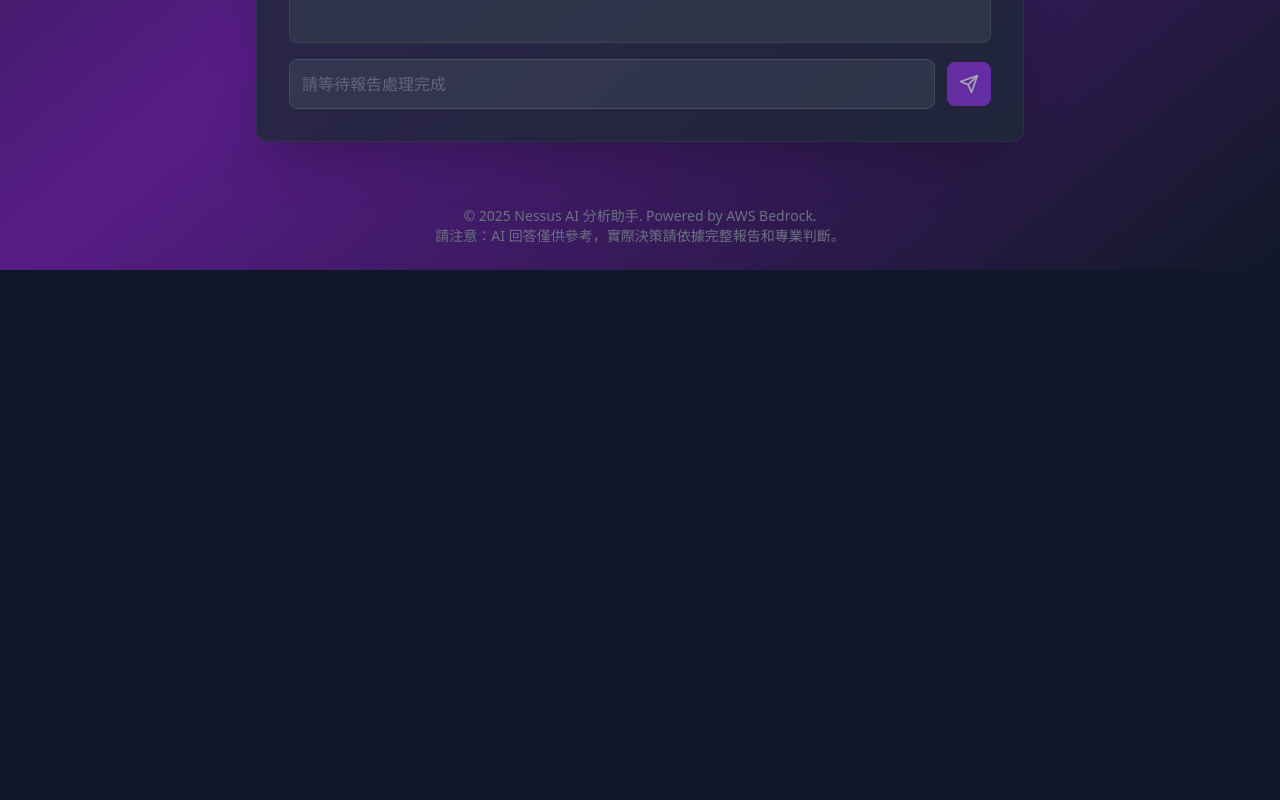
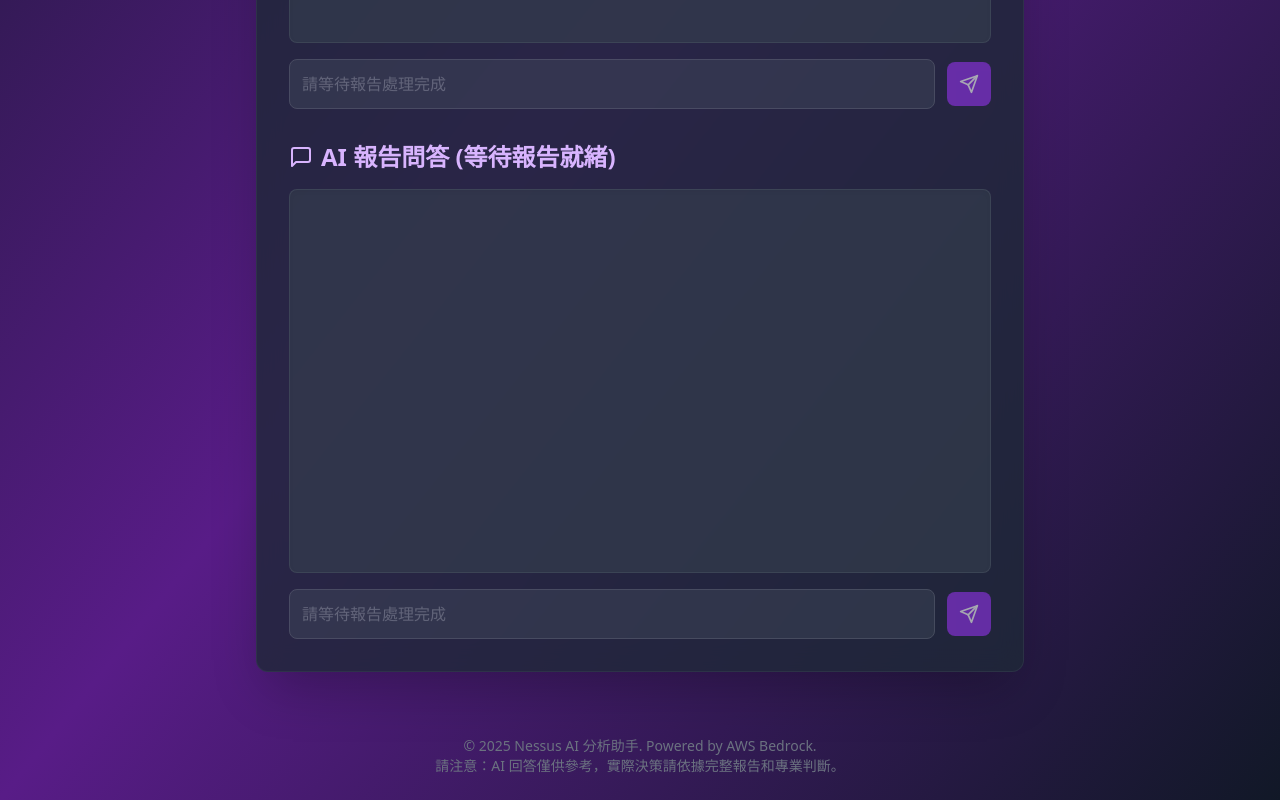
Before and after one commit to wisdoman951/larryjzhangVite, a React (Vite) app: page /nessus-ai in a window 1280 px wide. Shown: the part 798-1598 px from the top of the page. Before the commit the page ends 1068 px from the top, so only its background shows below. Built offline with nearby package versions, Linux system fonts and the light colour scheme.

Commit message:
更新輔助查詢

```diff
--- a/src/components/NessusAIPage.jsx
+++ b/src/components/NessusAIPage.jsx
@@ -353,41 +353,50 @@ const NessusAIPage = () => {
     }, pollIntervalMs);
   };
 
-  const sendChatMessage = async () => {
-    if (!chatInput.trim() || !reportReady || isChatProcessing) return;
-    const newUserMessage = { id: Date.now(), text: chatInput, sender: 'user' };
+  // 修改 sendChatMessage 以接受一個可選的 query 參數
+  const sendChatMessage = async (predefinedQuery = null) => {
+    const queryToSend = predefinedQuery || chatInput.trim();
+    if (!queryToSend || !reportReady || isChatProcessing) {
+        if (!predefinedQuery && !chatInput.trim()) logger.warn("sendChatMessage: 輸入為空。");
+        return;
+    }
+
+    const newUserMessage = { id: Date.now(), text: queryToSend, sender: 'user' };
     setChatMessages(prev => [...prev, newUserMessage]);
-    const currentQuery = chatInput; setChatInput('');
+
+    if (!predefinedQuery) { // 如果不是預定義查詢，才清空輸入框
+        setChatInput('');
+    }
     setIsChatProcessing(true); setChatError('');
-    setCurrentChartData(null); // 清除上一個聊天可能產生的圖表
+    setCurrentChartData(null);
 
     try {
       const chatApiResponse = await fetch(CHAT_API, {
         method: 'POST', headers: { 'Content-Type': 'application/json' },
         body: JSON.stringify({
-            query: currentQuery,
+            query: queryToSend,
             s3Bucket: reportS3BucketForChat,
             s3Key: reportS3KeyForChat,
-            jobId: currentJobIdRef.current // 使用 ref 獲取最新的 jobId
+            jobId: currentJobIdRef.current
         }),
       });
       if (!chatApiResponse.ok) {
         const errorData = await chatApiResponse.json().catch(()=>({error: "AI服務回應非JSON"}));
         throw new Error(errorData.error || 'AI 服務回應錯誤。');
       }
-      const data = await chatApiResponse.json(); // 期望 data 包含 { answer: "...", chartData: { ... } }
+      const data = await chatApiResponse.json();
 
       const aiMessage = {
         id: Date.now() + 1,
         text: data.answer || "AI 未提供有效回答。",
         sender: 'ai',
-        chartData: data.chartData || null // 將圖表數據附加到 AI 訊息上
+        chartData: data.chartData || null
       };
       setChatMessages(prev => [...prev, aiMessage]);
 
       if (data.chartData) {
         logger.info("收到圖表數據:", data.chartData);
-        setCurrentChartData(data.chartData); // 設定圖表數據以供渲染
+        setCurrentChartData(data.chartData);
       }
 
     } catch (error) {
@@ -404,7 +413,16 @@ const NessusAIPage = () => {
     return base;
   };
   const PIE_CHART_COLORS = ['#FF6384', '#36A2EB', '#FFCE56', '#4BC0C0', '#9966FF', '#FF9F40'];
-
+	// 建議的圖表查詢列表
+  const suggestedChartQueries = [
+    {
+      label: "顯示弱點風險等級分佈圖",
+      query: "請生成弱點風險等級分佈圖",
+      icon: <BarChart2 size={18} className="mr-2" />
+    },
+    // 您可以在此處添加更多建議查詢，例如：
+    // { label: "顯示前五大弱點 Plugin ID", query: "列出前五個最常見的 Plugin ID 及其風險等級和數量", icon: <FileText size={18} className="mr-2" /> },
+  ];
   return ( /* ... (JSX 結構與之前版本基本相同) ... */
     <div className="min-h-screen bg-gradient-to-br from-gray-900 via-purple-900 to-gray-900 text-white p-4 sm:p-6 flex flex-col items-center font-sans">
       <header className="w-full max-w-4xl mb-6 sm:mb-10 text-center">
@@ -518,36 +536,78 @@ const NessusAIPage = () => {
           </div>
           {chatError && (<p className="text-red-400 mt-2 text-sm flex items-center"><AlertCircle className="w-4 h-4 mr-1" /> {chatError}</p>)}
         </section>
-		{/* 圖表顯示區 - 新增 */}
+		{/* 圖表顯示區 */}
         {reportReady && currentChartData && currentChartData.type === 'risk_distribution' && (
-          <section id="chart-display-section" className="my-8 p-6 bg-slate-700/50 rounded-lg">
+          <section id="chart-display-section" className="my-8 p-6 bg-slate-700/50 rounded-lg border border-slate-600">
             <h3 className="text-xl font-semibold text-purple-300 mb-4 flex items-center">
               <BarChart2 className="w-5 h-5 mr-2"/> {currentChartData.title || "風險分佈圖"}
             </h3>
-            <div style={{ width: '100%', height: 300 }}> {/* Recharts 需要明確的寬高 */}
+            <div style={{ width: '100%', height: 300 }}>
               <ResponsiveContainer>
-                <BarChart data={currentChartData.data} margin={{ top: 5, right: 20, left: 0, bottom: 5 }}>
+                <BarChart data={currentChartData.data} margin={{ top: 5, right: 30, left: 0, bottom: 20 }}> {/* 增加 bottom margin 給 X軸標籤 */}
                   <CartesianGrid strokeDasharray="3 3" stroke="#555" />
-                  <XAxis dataKey="name" stroke="#ccc" />
+                  <XAxis dataKey="name" stroke="#ccc" angle={-30} textAnchor="end" height={50} interval={0} /> {/* X軸標籤傾斜 */}
                   <YAxis stroke="#ccc" allowDecimals={false} />
                   <Tooltip
-                    contentStyle={{ backgroundColor: '#333', border: '1px solid #555', borderRadius: '0.5rem' }}
+                    contentStyle={{ backgroundColor: 'rgba(50, 50, 50, 0.9)', border: '1px solid #555', borderRadius: '0.5rem', boxShadow: '0 2px 10px rgba(0,0,0,0.5)' }}
                     itemStyle={{ color: '#eee' }}
-                    cursor={{fill: 'rgba(128, 128, 128, 0.2)'}}
+                    labelStyle={{ color: '#fff', fontWeight: 'bold' }}
+                    cursor={{fill: 'rgba(128, 128, 128, 0.3)'}}
                   />
-                  <Legend wrapperStyle={{ color: '#ccc' }} />
-                  <Bar dataKey="數量" fill="#8884d8" radius={[4, 4, 0, 0]} />
-                  {/* 您可以為不同的 Bar 指定不同的顏色，如果數據中有顏色資訊 */}
-                  {/* <Bar dataKey="數量">
+                  <Legend wrapperStyle={{ color: '#ccc', paddingTop: '10px' }} />
+                  <Bar dataKey="數量" radius={[4, 4, 0, 0]}>
                     {currentChartData.data.map((entry, index) => (
                       <Cell key={`cell-${index}`} fill={PIE_CHART_COLORS[index % PIE_CHART_COLORS.length]} />
                     ))}
-                  </Bar> */}
+                  </Bar>
                 </BarChart>
               </ResponsiveContainer>
             </div>
           </section>
         )}
+		<section id="chat-section" className="mt-8">
+           <h2 className="text-xl sm:text-2xl font-semibold text-purple-300 mb-4 flex items-center">
+            <MessageSquare className="w-6 h-6 mr-2" /> {reportReady ? "AI 報告問答" : "AI 報告問答 (等待報告就緒)"}
+          </h2>
+          <div ref={chatContainerRef} className="bg-gray-700/60 p-3 sm:p-4 rounded-lg h-72 sm:h-96 overflow-y-auto mb-4 shadow-inner border border-gray-600/50">
+            {/* ... (聊天訊息渲染) ... */}
+          </div>
+
+          {/* 建議查詢按鈕區 - 新增 */}
+          {reportReady && !isChatProcessing && (
+            <div className="my-4 p-4 bg-slate-700/30 rounded-lg border border-slate-600/40">
+              <h4 className="text-sm font-semibold text-purple-200 mb-3">建議的圖表查詢：</h4>
+              <div className="flex flex-wrap gap-2">
+                {suggestedChartQueries.map((sq, index) => (
+                  <button
+                    key={index}
+                    onClick={() => sendChatMessage(sq.query)} // 點擊直接發送預定義查詢
+                    disabled={isChatProcessing || !reportReady}
+                    className="flex items-center bg-purple-600 hover:bg-purple-700 text-white text-xs sm:text-sm font-medium py-2 px-3 rounded-lg transition-colors disabled:opacity-50"
+                  >
+                    {sq.icon}
+                    {sq.label}
+                  </button>
+                ))}
+              </div>
+            </div>
+          )}
+		  <div className="flex items-center gap-2 sm:gap-3">
+            <input type="text" value={chatInput} onChange={(e) => setChatInput(e.target.value)}
+                   onKeyUp={(e) => e.key === 'Enter' && sendChatMessage()} // 按 Enter 也發送
+              disabled={!reportReady || isUploading || isProcessingReport || isChatProcessing}
+              placeholder={reportReady ? "或在此輸入您的問題..." : "請等待報告處理完成"}
+              className="flex-grow bg-gray-600/70 border border-gray-500 text-white placeholder-gray-400 rounded-lg p-3 focus:ring-2 focus:ring-purple-500 focus:border-purple-500 outline-none transition-colors disabled:opacity-50 disabled:cursor-not-allowed"
+            />
+            <button onClick={() => sendChatMessage()} // 修改為不帶參數，它會使用 chatInput 的值
+                    disabled={!reportReady || isUploading || isProcessingReport || isChatProcessing || !chatInput.trim()}
+              className="bg-purple-600 hover:bg-purple-700 text-white font-bold p-3 rounded-lg transition-colors disabled:opacity-60 disabled:cursor-not-allowed flex items-center justify-center aspect-square"
+              aria-label="發送訊息">
+              {isChatProcessing ? <Loader2 className="animate-spin h-5 w-5" /> : <Send className="h-5 w-5" />}
+            </button>
+          </div>
+          {chatError && (<p className="text-red-400 mt-2 text-sm flex items-center"><AlertCircle className="w-4 h-4 mr-1" /> {chatError}</p>)}
+        </section>
       </main>
       <footer className="w-full max-w-4xl mt-10 sm:mt-16 text-center text-gray-500 text-xs sm:text-sm">
         <p>&copy; {new Date().getFullYear()} Nessus AI 分析助手. Powered by AWS Bedrock.</p>
```
